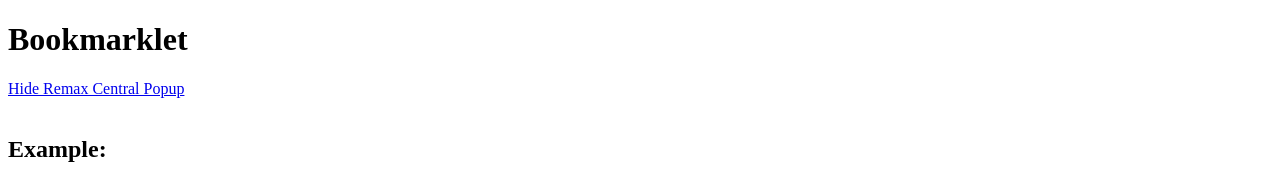
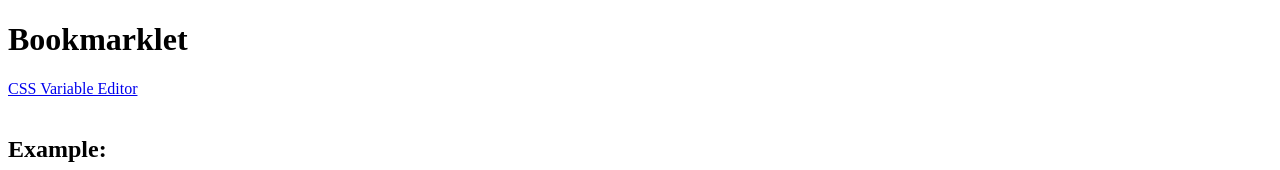
Before and after one commit to kjbrum/css-variable-editor, a website: page index.html in a window 1280 px wide. Shown: the top 170 px of the page. Drawn offline with Linux system fonts and the light colour scheme.

Commit message:
Updates to misc things

```diff
--- a/index.html
+++ b/index.html
@@ -5,7 +5,7 @@
     </head>
     <body>
         <h1>Bookmarklet</h1>
-        <a href="javascript:(function(){document.querySelector('#overlayParent').outerHTML='';document.querySelector('#overlayMask').outerHTML='';})();">Hide Remax Central Popup</a>
+        <a href="#">CSS Variable Editor</a>
 
         <br>
         <br>
```
Also changed, not shown: package.json (added, +29 -0 lines), screenshot.png, 1 other file.
